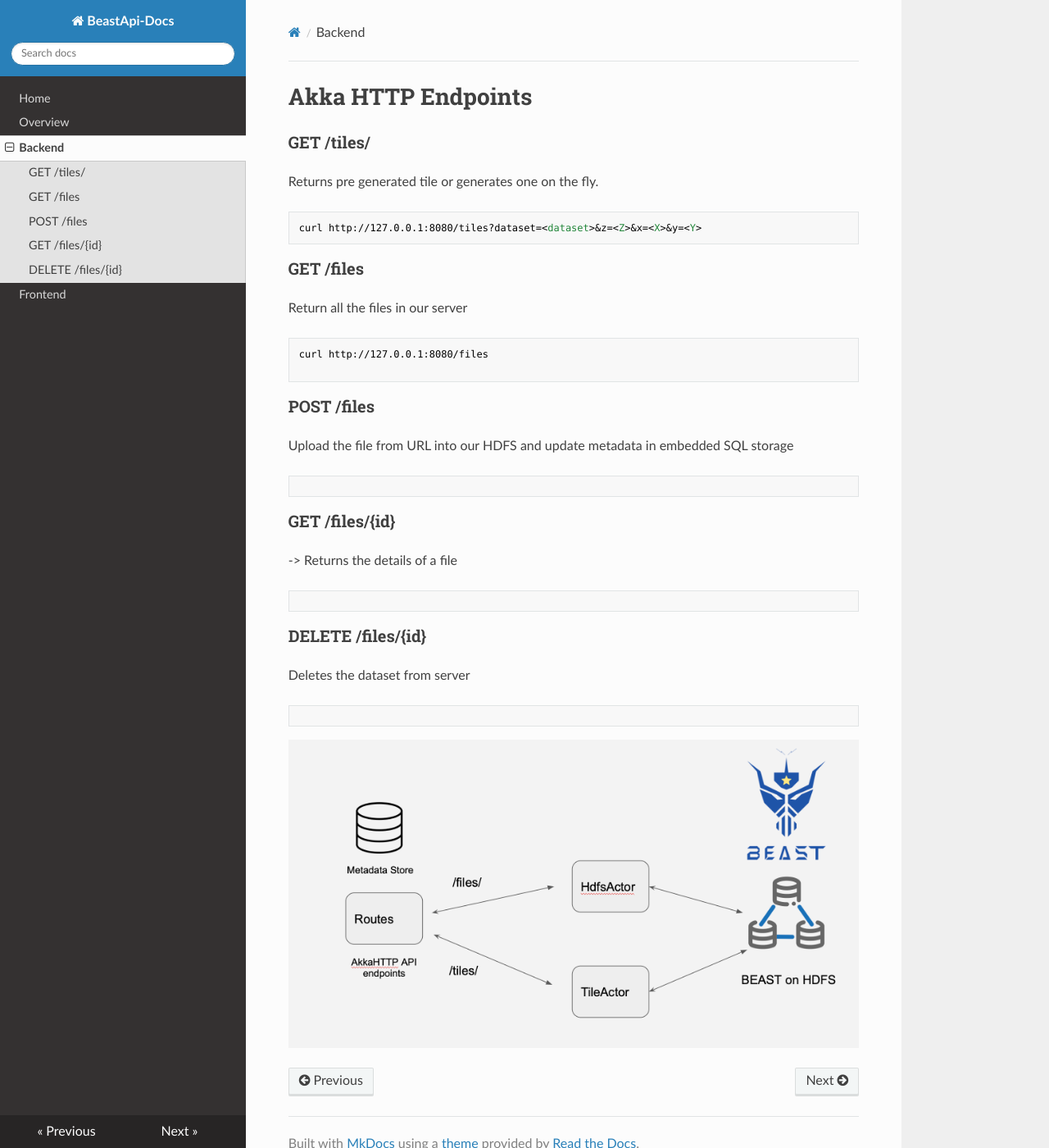
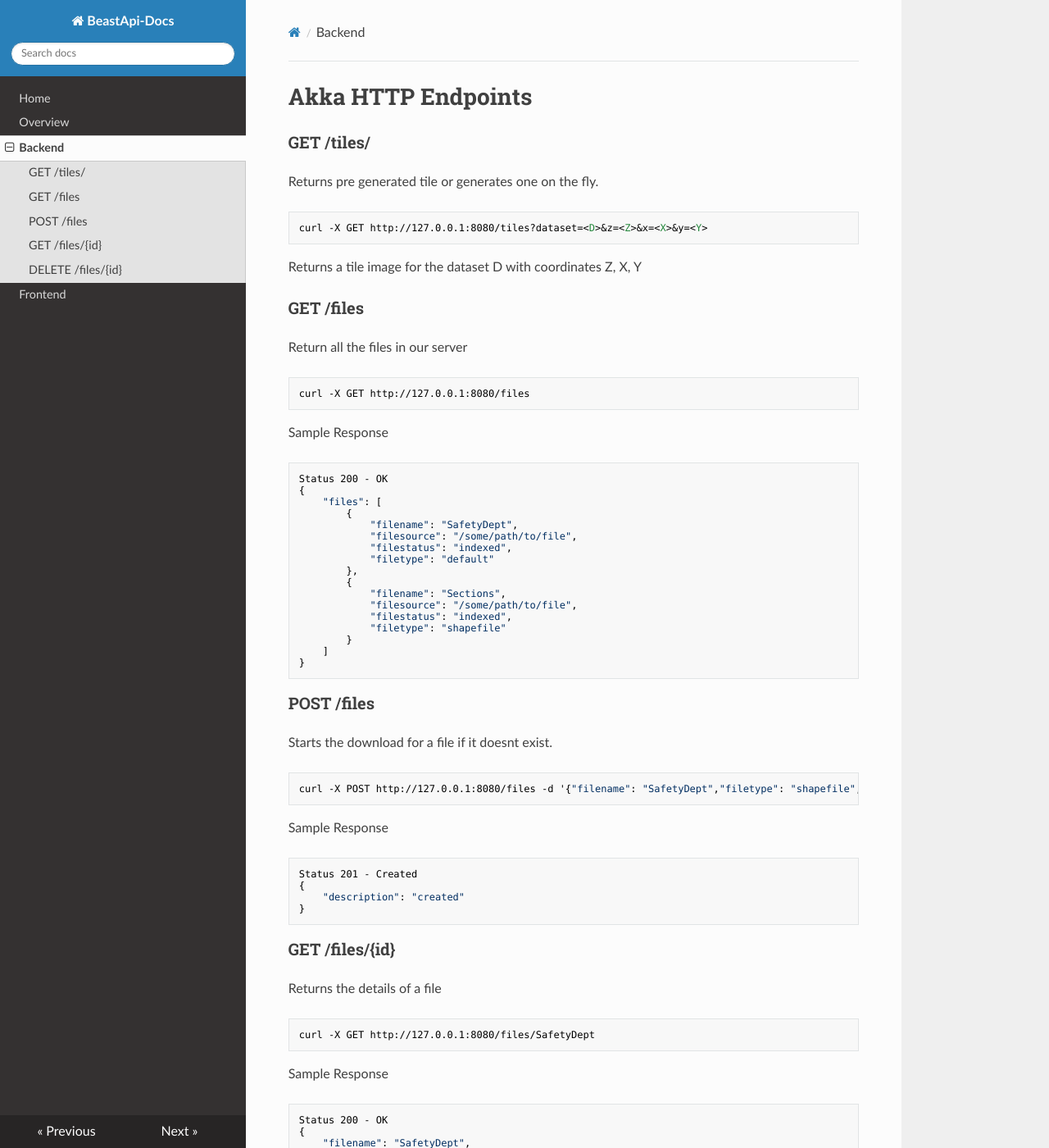
Before and after one commit to abraham2512/beastapi-docs, an MkDocs documentation site: the page built from docs/backend.md, in a window 1280 px wide and 1400 px high. Shown: the whole window at 82% size. Built offline with MkDocs 1.6.1, drawn with Linux system fonts in a browser that asks for light colours; nearby versions of some CDN libraries; some of the changed text lies outside the part shown.

Commit message:
added new content

````diff
--- a/docs/backend.md
+++ b/docs/backend.md
@@ -5,33 +5,74 @@
 Returns pre generated
 tile or generates one on the fly.
 ```
-curl http://127.0.0.1:8080/tiles?dataset=<dataset>&z=<Z>&x=<X>&y=<Y>
+curl -X GET http://127.0.0.1:8080/tiles?dataset=<D>&z=<Z>&x=<X>&y=<Y>
 ```
+Returns a tile image for the dataset D with coordinates Z, X, Y
 
 ### GET /files
 
 Return all the files in our server
 ```
-curl http://127.0.0.1:8080/files
+curl -X GET http://127.0.0.1:8080/files
+```
+Sample Response
+```
+Status 200 - OK
+{
+	"files": [
+		{
+			"filename": "SafetyDept",
+			"filesource": "/some/path/to/file",
+			"filestatus": "indexed",
+			"filetype": "default"
+		},
+		{
+			"filename": "Sections",
+			"filesource": "/some/path/to/file",
+			"filestatus": "indexed",
+			"filetype": "shapefile"
+		}
+	]
+}
+```
+### POST /files
+Starts the download for a file if it doesnt exist.
 
 ```
-
-### POST /files
-Upload the file from URL into our HDFS and update metadata
-in embedded SQL storage
-
+curl -X POST http://127.0.0.1:8080/files -d '{"filename": "SafetyDept","filetype": "shapefile","filesource": "/some/path/to/file","filestatus": "start"}'
 ```
+Sample Response
+```
+Status 201 - Created
+{
+	"description": "created"
+}
 ```
 
-
 ### GET /files/{id}
- -> Returns the details of a file
+Returns the details of a file
 ```
+curl -X GET http://127.0.0.1:8080/files/SafetyDept
 ```
-
+Sample Response
+```
+Status 200 - OK
+{
+	"filename": "SafetyDept",
+	"filesource": "/some/path/to/file",
+	"filestatus": "indexed",
+	"filetype": "shapefile"
+}
+```
 ### DELETE /files/{id}
 Deletes the dataset from server
 ```
+curl -X DELETE http://127.0.0.1:8080/files/SafetyDept
 ```
-
-![api-design](images/api-design.png)
+Sample Response
+```
+Status 200 - OK
+{
+	"description": "deleted"
+}
+```
````
Also changed, not shown: docs/frontend.md (+39 -0 lines), docs/index.md (+15 -6 lines), docs/overview.md (+6 -4 lines).
